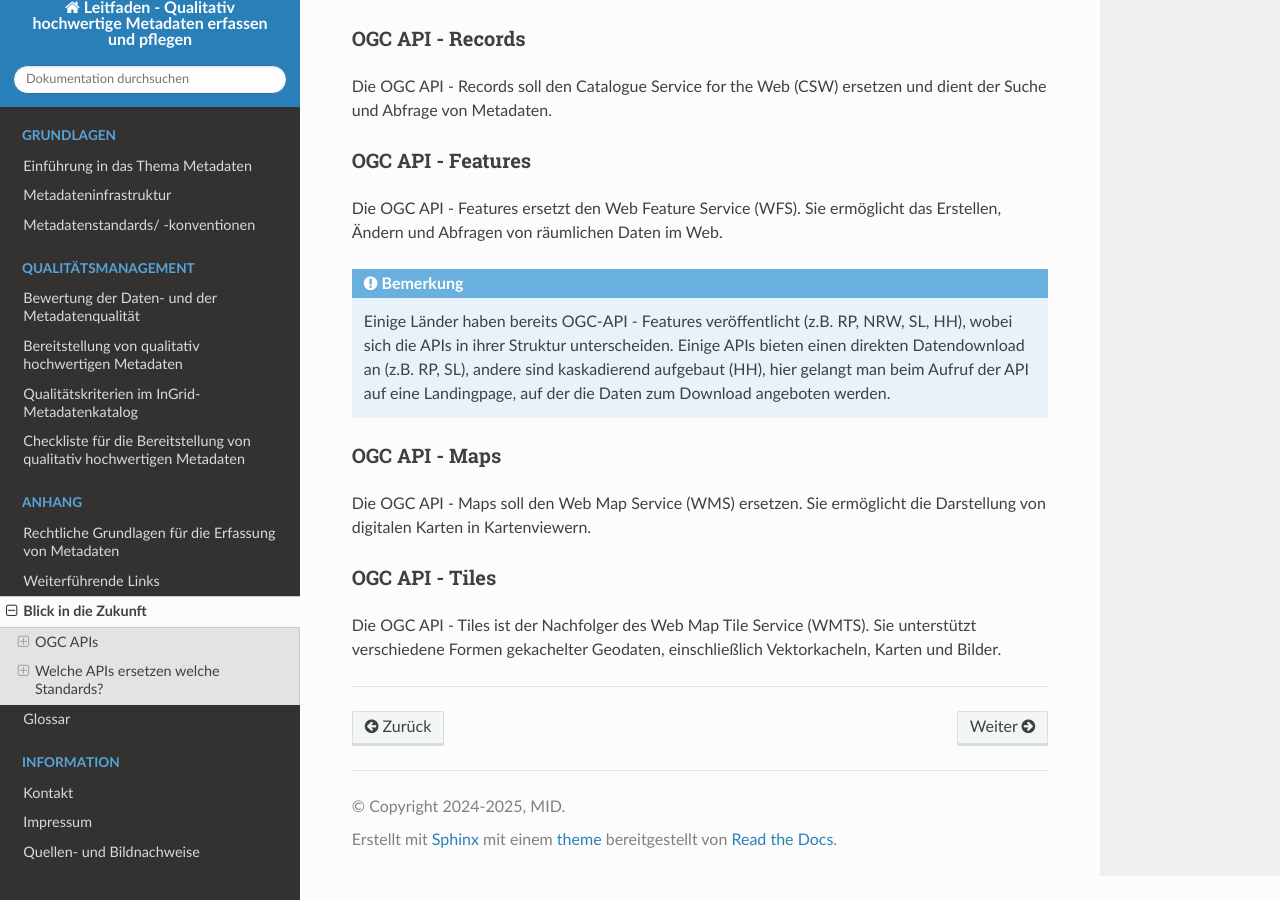
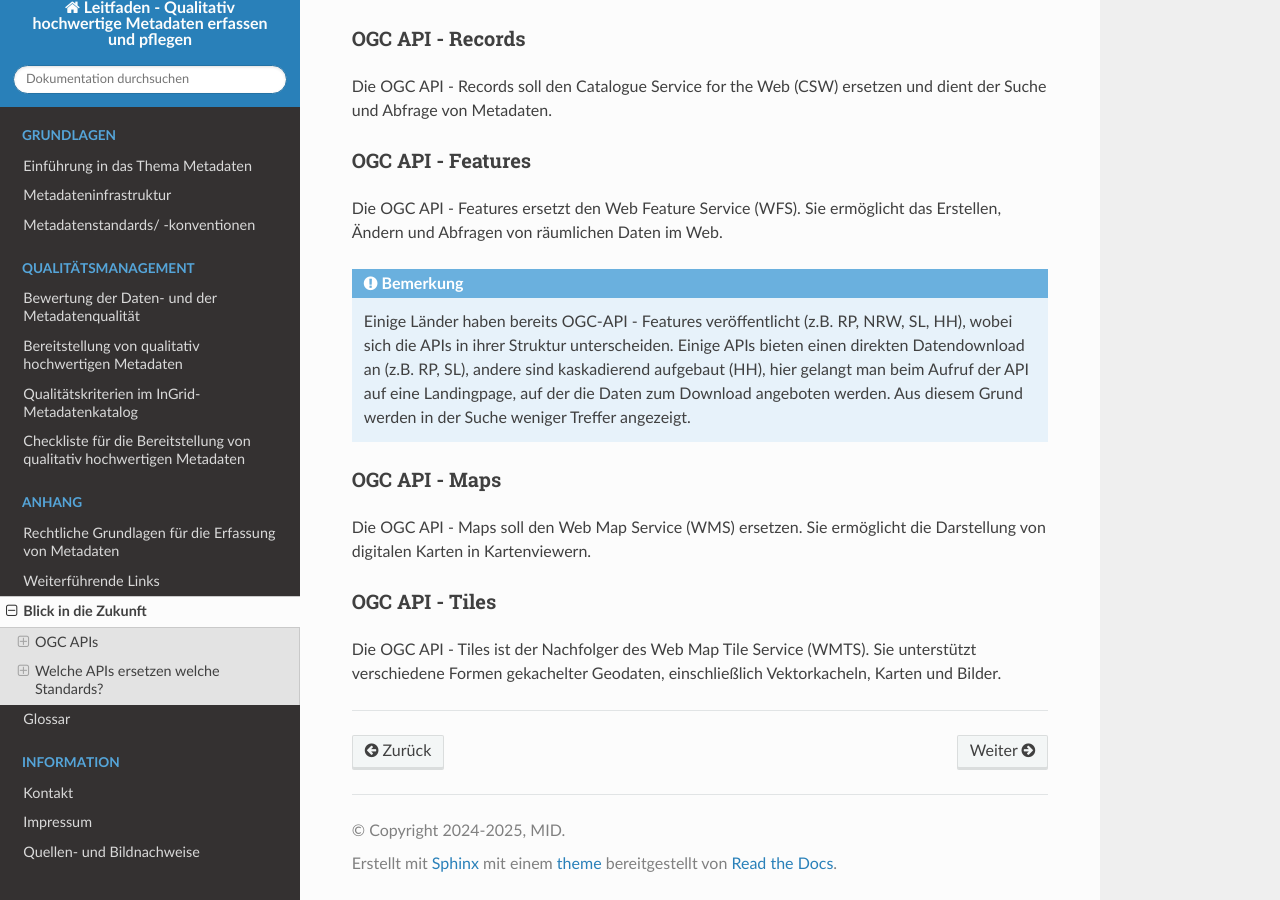
Before and after one commit to tomiwo/ingrid-mdk-st-high-quality-metadata, a Sphinx documentation site: the page built from docs/anhang/zukunft.rst, in a window 1280 px wide and 900 px high, scrolled down 906 px. Built offline with Sphinx 7.4.7 and the Read the Docs theme 3.1.0, drawn with Linux system fonts in a browser that asks for light colours.

Commit message:
Update zukunft.rst

```diff
--- a/docs/anhang/zukunft.rst
+++ b/docs/anhang/zukunft.rst
@@ -47,7 +47,7 @@
 
 Die OGC API - Features ersetzt den Web Feature Service (WFS). Sie ermöglicht das Erstellen, Ändern und Abfragen von räumlichen Daten im Web.
 
-.. note:: Einige Länder haben bereits OGC-API - Features veröffentlicht (z.B. RP, NRW, SL, HH), wobei sich die APIs in ihrer Struktur unterscheiden. Einige APIs bieten einen direkten Datendownload an (z.B. RP, SL), andere sind kaskadierend aufgebaut (HH), hier gelangt man beim Aufruf der API auf eine Landingpage, auf der die Daten zum Download angeboten werden.
+.. note:: Einige Länder haben bereits OGC-API - Features veröffentlicht (z.B. RP, NRW, SL, HH), wobei sich die APIs in ihrer Struktur unterscheiden. Einige APIs bieten einen direkten Datendownload an (z.B. RP, SL), andere sind kaskadierend aufgebaut (HH), hier gelangt man beim Aufruf der API auf eine Landingpage, auf der die Daten zum Download angeboten werden. Aus diesem Grund werden in der Suche weniger Treffer angezeigt.
 
 
 OGC API - Maps
```
